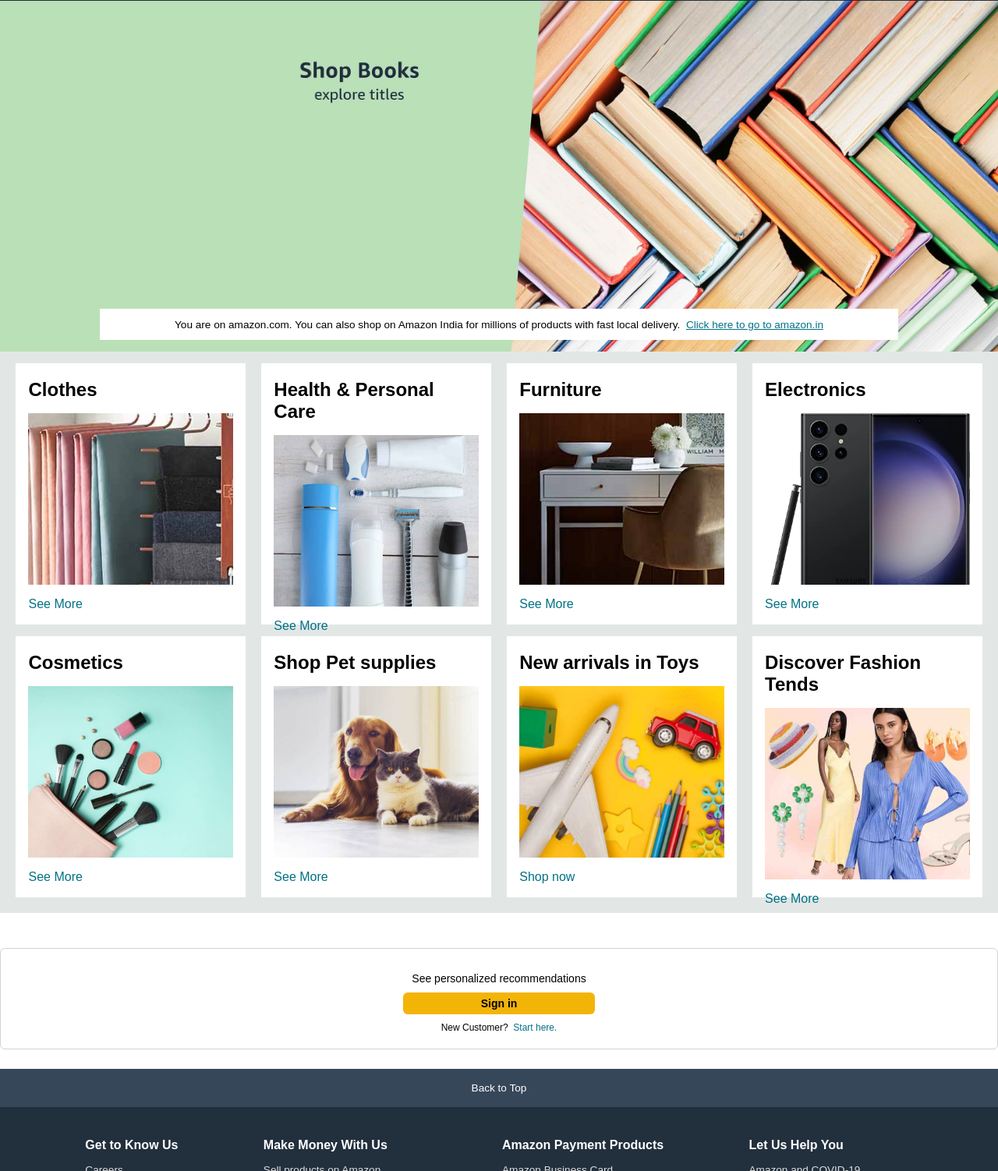
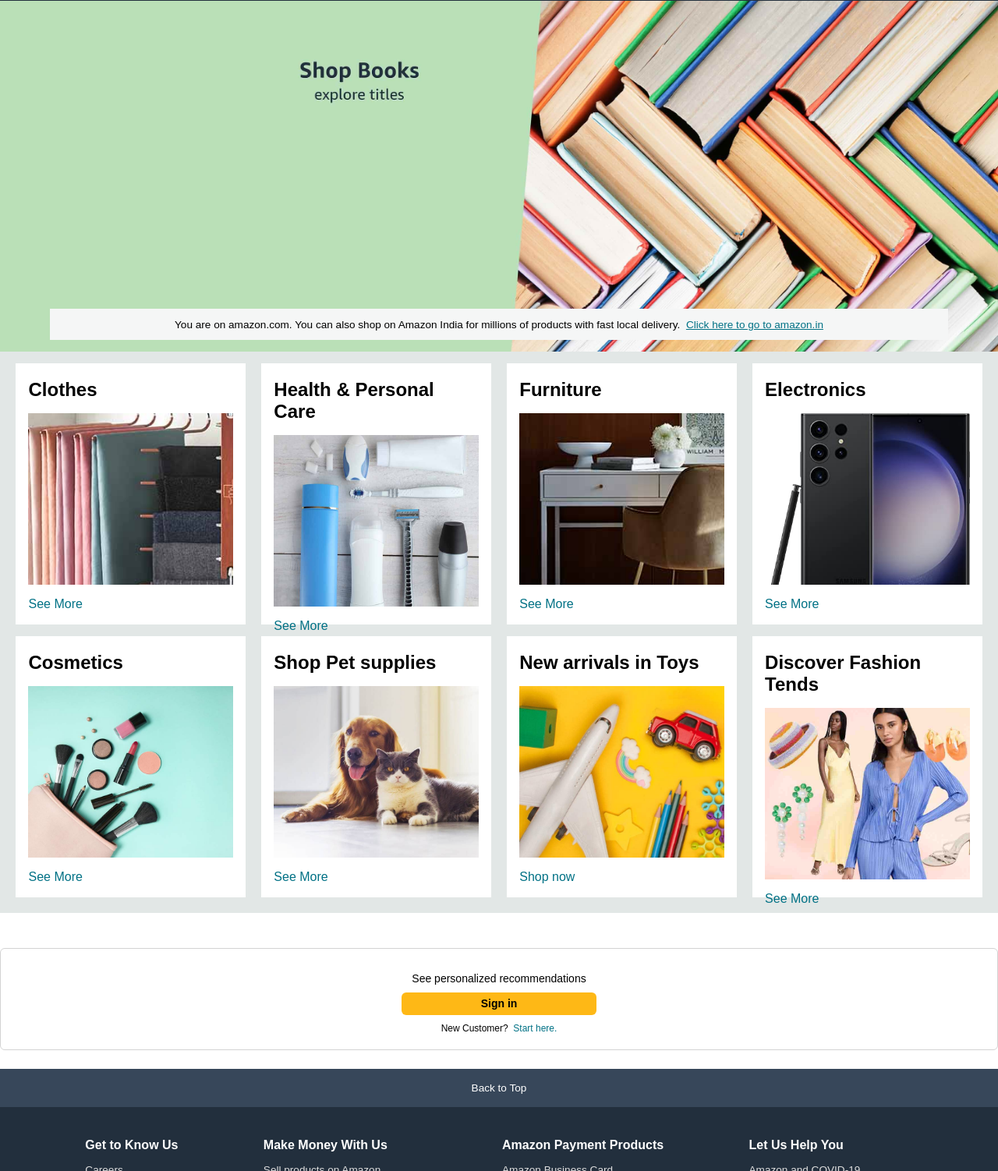
Before and after one commit to Gauravchamoli1997/Amazon-clone, a plain HTML site: page index.html in a window 1280 px wide. Shown: the part 99-1601 px from the top of the page at 78% size. Drawn offline with Linux system fonts and the light colour scheme.

```diff
--- a/style.css
+++ b/style.css
@@ -136,11 +136,6 @@
     position: relative;
 }
 
-/* .panel-options {
-    display: flex;
-    width: 100%;
-    font-size: 0.85rem;
-} */
 .panel-all {
     width: 10%;
 }
@@ -173,14 +168,14 @@
 }
 
 .hero-msg {
-    background-color: white;
+    background-color: #F5F6F6;
     color: black;
     height: 40px;
     display: flex;
     align-items: center;
     justify-content: center;
     font-size: 0.85rem;
-    width: 80%;
+    width: 90%;
     margin-bottom: 15px;
 
 }
@@ -194,12 +189,10 @@
     display: flex;
     flex-wrap: wrap;
     justify-content: space-evenly;
-    /* background-color: #e2e7e6; */
 }
 
 .box {
     height: 300px;
-    /* border: 2px solid black; */
     width: 23%;
     background-color: white;
     padding: 20px 0px 15px;
@@ -379,16 +372,19 @@
 }
 
 .sign-in-button {
-    background-color: rgb(243, 180, 8);
+    background-color: hsl(42, 99%, 54%);
     color: black;
     font-size: 14px;
     font-weight: 700;
-    padding: 6px 100px;
-    border: orange;
     cursor: pointer;
     border-radius: 6px;
+    border:transparent;
+    width:250px;
+    height:29px;
 }
-
+.sign-in-button:hover{
+    background-color:hsl(37, 91%, 51%) ;
+}
 /**footer**/
 
 
```
Also changed, not shown: index.html (indentation only).
